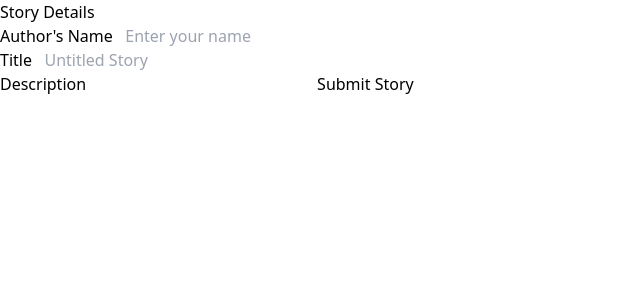
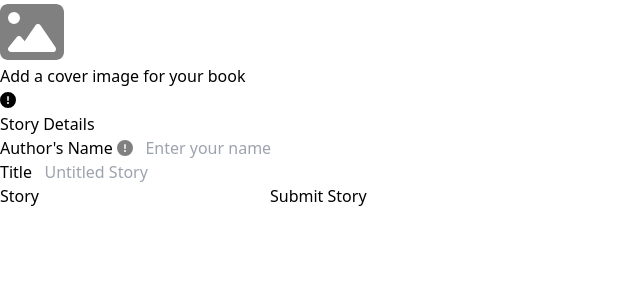
Before and after one commit to JollyBees3/jolly-frontend, a React (Vite) app: page /add-new in a window 1280 px wide. Shown: the top 300 px of the page, without its empty margins (0-640 px from the left). Built offline with nearby package versions, Linux system fonts and the light colour scheme.

Commit message:
modified login and signup background

```diff
--- a/src/App.jsx
+++ b/src/App.jsx
@@ -22,6 +22,10 @@ function App() {
       element: <AddBook />
     },
     {
+      path:"/booklist",
+      element:<BookList/>
+    },
+    {
       path: "/books/:id",
       element: <BookDetails />
     },
--- a/src/pages/addBook/index.jsx
+++ b/src/pages/addBook/index.jsx
@@ -1,4 +1,6 @@
-
+import { FontAwesomeIcon } from "@fortawesome/react-fontawesome";
+import { faImage } from "@fortawesome/free-solid-svg-icons";
+import { faCircleExclamation } from "@fortawesome/free-solid-svg-icons";
 
 import { Link } from "react-router-dom";
 const AddBook = () => {
@@ -8,7 +10,11 @@ const AddBook = () => {
             {/* Page Content */}
             <div className="h-[100vh] flex">
                 <div className="w-[40%] h-[100%] ">
-                    <div className="bg-[grey] w-[50%] h-[60%] mt-[15%] ml-[20%]"></div>
+                    <div className="bg-[#EEEEEE] w-[50%] h-[60%] mt-[15%] ml-[20%] pt-[25%] ">
+                    <div className="flex justify-center align-center items-center "><FontAwesomeIcon icon={faImage} fontSize="4em" color="grey"/></div>
+                    <p className="text-center">Add a cover image for your book</p>
+                    <div className="flex justify-end text-[1em] text-[grey]  px-[0.3em] pt-[45%]"><FontAwesomeIcon icon={faCircleExclamation} /></div>
+                    </div>
                 </div>
                 <div className="w-[60%] ">
                     <form className="w-[90%] h-[90%] mt-[10%] border rounded-sm shadow-xl px-[1em]">
@@ -17,7 +23,7 @@ const AddBook = () => {
                         </div>
                         {/* Autor's name input */}
                         <div className="flex flex-col mb-[0.5em] h-[13%] px-[2em] mt-[1em]">
-                            <label htmlFor="bookTitle" className="text-[1.3em]">Author's Name</label>
+                            <label htmlFor="bookTitle" className="text-[1.3em]">Author's Name <FontAwesomeIcon icon={faCircleExclamation} color="grey"/></label>
                             <input id="bookTitle" type="text" className="w-[80%] h-[90%] border" placeholder="   Enter your name" required />
                         </div>
 
@@ -28,9 +34,9 @@ const AddBook = () => {
                         </div>
 
                         {/* Description input */}
-                        <div className="flex flex-col mb-[0.5em] h-[40%] px-[2em] mt-[1em]">
-                            <label htmlFor="bookTitle" className="text-[1.3em]">Description</label>
-                            <input id="bookTitle" type="text" className="w-[80%] h-[60%] border" p required />
+                        <div className="flex flex-col mb-[0.5em] h-[50%] px-[2em] mt-[1em]">
+                            <label htmlFor="bookTitle" className="text-[1.3em]">Story</label>
+                            <input id="bookTitle" type="text" className="w-[80%] h-[80%] border" p required />
                             <Link to="" className="mb-[1em] w-[40%] font-bold text-[1.5em] p-[0.3em] bg-[#000080] text-center text-[white] rounded-sm mt-[1em]">Submit Story</Link>
                         </div>
 
--- a/src/pages/bookDetails/index.jsx
+++ b/src/pages/bookDetails/index.jsx
@@ -4,12 +4,12 @@ const BookDetails = () => {
     <section className="h-[100vh]">
       <div className="border shadow-2xl h-[50%] w-[70%] ml-[15%] mt-[15%] mb-auto z-0">
 
-          <h3 className="ml-[35%] text-[1.5em] font-bold mt-[0.7em]">Lorem ipsum</h3>
+          <h3 className="ml-[35%] text-[1.5em] font-bold mt-[0.7em]">Lorem ipsum </h3>
           <p className="ml-[35%] mt-[0.7em] w-[60%]">Lorem, ipsum dolor sit amet consectetur adipisicing elit. Blanditiis tempore laboriosam rem, aperiam, temporibus exercitationem vel ipsa voluptatum minima explicabo, nihi</p>
           <p className="ml-[35%] mt-[0.7em] text-[#000080] font-medium">Read more</p>
           <p className="ml-[35%] mt-[3em] font-semibold">tempore laboriosam rem, aperiam, temporibus exercitationem</p>
       </div>
-      <div className="h-[40%] w-[15%] border mt-[-33%] ml-[20%] z-20 bg-[white]">
+      <div className="h-[40%] w-[15%] shadow-md border mt-[-33%] ml-[20%] z-20 bg-[white]">
 
       </div>
     </section>
--- a/src/pages/bookList/index.jsx
+++ b/src/pages/bookList/index.jsx
@@ -3,11 +3,19 @@ import { Link } from "react-router-dom";
 
 
 const BookList = () => {
-  return (<div>
-
-   <Link to="/add-new">Add Book</Link>
-
-    </div>);
+  return (
+    <section className="h-[100vh] ">
+        <div className="h-[10%] mt-[2em]">
+        <h1 className="text-[2em] font-bold text-center mb-[2em]">Our Collection of Books</h1>
+        </div>
+        <div className="h-[100%] w-[60%] ml-[20%] grid grid-cols-4 grid-rows-3 gap-[1em]">
+          <div id="book-pic" className="h-[100%] bg-[white] border-[2px]"></div>
+          {/* <div className="h-[100%] bg-[white] border-[2px]"></div>
+          <div className="h-[100%] bg-[white] border-[2px]"></div>
+          <div className="h-[100%] bg-[white] border-[2px]"></div> */}
+        </div>
+    </section>
+  );
 
 }
 
--- a/src/pages/updatebook/index.jsx
+++ b/src/pages/updatebook/index.jsx
@@ -1,4 +1,5 @@
-
+import { FontAwesomeIcon } from "@fortawesome/react-fontawesome";
+import { faCircleExclamation } from "@fortawesome/free-solid-svg-icons";
 import { Link } from "react-router-dom";
 const UpdateBook = () => {
     return (
@@ -13,8 +14,8 @@ const UpdateBook = () => {
                         </div>
                         {/* Autor's name input */}
                         <div className="  flex flex-col mb-[0.5em] h-[7%] px-[2em] mt-[1em]">
-                            <label htmlFor="bookTitle" className="text-[1.3em]">Author's Name</label>
-                            <input id="bookTitle" type="text" className="p-[0.5em] w-[80%] h-[30%] border" placeholder="   Enter your name" required />
+                            <label htmlFor="bookTitle" className="text-[1.3em]">Author's Name<FontAwesomeIcon icon={faCircleExclamation} color="grey"/></label>
+                            <input id="bookTitle" type="text" className="p-[0.5em] w-[80%] h-[50%] border" placeholder="   Enter your name" required />
                         </div>
 
                         {/* Title input */}
```
Also changed, not shown: src/assets/images/registerbg.png.
